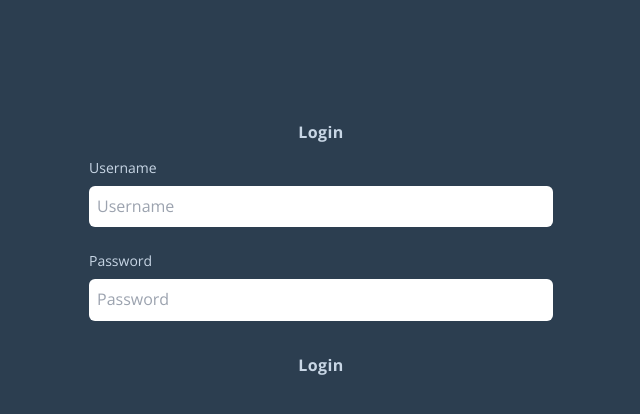
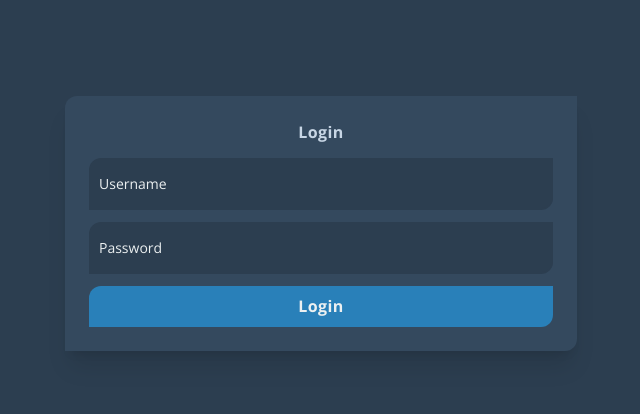
Before and after one commit to betulkilincaslan/crud-with-redux-toolkit, a React (Create React App) app: page / in a window 1280 px wide. Shown: the top 414 px of the page, without its empty margins (319-959 px from the left). Built offline with nearby package versions, Linux system fonts and the light colour scheme; no server answers.

Commit message:
chore: general changed style for ui kit

```diff
--- a/src/components/common/FormButton.js
+++ b/src/components/common/FormButton.js
@@ -1,7 +1,7 @@
 const FormButton = ({ children, type, onClick }) => {
   return (
     <button
-      className={`w-full bg-darkMountain hover:bg-wildCaribbean text-lightBlueBallerina font-bold py-2 px-4 tracking-wide transition-all duration-300 rounded-tl-xl rounded-br-xl`}
+      className={`w-full bg-belizeHole hover:bg-peterRiver text-clouds font-bold py-2 px-4 tracking-wide transition-all duration-300 rounded-tl-xl rounded-br-xl`}
       type={type || "button"}
       onClick={onClick}
     >
--- a/src/components/common/FormContainer.js
+++ b/src/components/common/FormContainer.js
@@ -1,6 +1,6 @@
 const FormContainer = ({ children }) => {
   return (
-    <div className="w-full max-w-lg m-auto rounded-tl-xl rounded-br-xl bg-imperialPrimer p-6 min-w-[200px]">
+    <div className="w-full shadow-xl max-w-lg m-auto rounded-tl-xl rounded-br-xl bg-wetAsphalt p-6 min-w-[200px]">
       {children}
     </div>
   );
--- a/src/components/common/FormInput.js
+++ b/src/components/common/FormInput.js
@@ -1,14 +1,23 @@
 const FormInput = ({ placeholder, type, name, value, onChange, min }) => {
   return (
+    <div className="relative">
       <input
-      className="w-full p-2 mb-6 text-imperialPrimer bg-lightBlueBallerina border-b-2 border-none outline-none rounded-md focus:bg-stormPetrel"
-      placeholder={placeholder}
+        id={name}
+        className="block rounded-tl-xl rounded-br-xl my-3 px-2.5 pb-2.5 pt-5 w-full text-sm text-clouds bg-midnightBlue border-0 border-b-2 border-midnightBlue appearance-none  focus:outline-none focus:ring-0 focus:bg-midnightBlue peer-focus:bg-midnightBlue focus:border-belizeHole peer"
         type={type}
         name={name}
         value={value}
         onChange={onChange}
         min={min || null}
+        placeholder=" "
       />
+      <label
+        for={name}
+        className="absolute text-sm text-clouds dark:text-clouds duration-300 transform -translate-y-4 scale-75 top-4 z-10 origin-[0] left-2.5 peer-focus:text-belizeHole peer-placeholder-shown:scale-100 peer-placeholder-shown:translate-y-0 peer-focus:scale-75 peer-focus:-translate-y-4"
+      >
+        {placeholder}
+      </label>
+    </div>
   );
 };
 
--- a/src/components/common/FormLabel.js
+++ /dev/null
@@ -1,12 +0,0 @@
-const FormLabel = ({ children, htmlFor }) => {
-  return (
-    <label
-      className="block mb-2 text-sm text-lightBlueBallerina"
-      htmlFor={htmlFor}
-    >
-      {children}
-    </label>
-  );
-};
-
-export default FormLabel;
--- a/src/components/search/SearchContainer.js
+++ b/src/components/search/SearchContainer.js
@@ -1,11 +1,8 @@
 import FormInput from "components/common/FormInput";
-import FormLabel from "components/common/FormLabel";
 
 const SearchContainer = ({ onSearchInputChangeHandler, searchField }) => {
   return (
-    <div className="">
-      <FormLabel htmlFor="username">Search todo by userID or title</FormLabel>
-
+    <div className="py-4">
       <FormInput
         placeholder="Search Todo"
         type="text"
--- a/src/components/todo/AddTodoModal.js
+++ b/src/components/todo/AddTodoModal.js
@@ -3,7 +3,6 @@ import FormButton from "components/common/FormButton";
 import FormContainer from "components/common/FormContainer";
 import FormHeader from "components/common/FormHeader";
 import FormInput from "components/common/FormInput";
-import FormLabel from "components/common/FormLabel";
 import { useDispatch } from "react-redux";
 import { addTodosAsync } from "redux/todos/todosSlice";
 import { toast } from "react-toastify";
@@ -56,9 +55,6 @@ const AddTodoModal = ({ setShowAddTodoModal }) => {
         <FormHeader>Add Todo</FormHeader>
 
         <form onSubmit={(e) => onFormSubmitHandler(e)}>
-          <div>
-            <FormLabel htmlFor="userId">User Id</FormLabel>
-
           <FormInput
             type="number"
             min="1"
@@ -67,10 +63,6 @@ const AddTodoModal = ({ setShowAddTodoModal }) => {
             value={userId}
             onChange={(e) => onInputChangeHandler(e)}
           ></FormInput>
-          </div>
-          <div>
-            <FormLabel htmlFor="title">Title</FormLabel>
-
           <FormInput
             type="text"
             name="title"
@@ -78,7 +70,6 @@ const AddTodoModal = ({ setShowAddTodoModal }) => {
             value={title}
             onChange={(e) => onInputChangeHandler(e)}
           ></FormInput>
-          </div>
 
           <div>
             <FormButton type="submit">Add Todo</FormButton>
--- a/src/components/todo/TodoTable.js
+++ b/src/components/todo/TodoTable.js
@@ -38,7 +38,7 @@ const TodoTable = ({ todos, filteredTodos }) => {
         />
       )}
 
-      <section className="py-12 text-center w-full min-h-max">
+      <section className="py-4 text-center w-full min-h-max">
         <div className="grid grid-cols-1 bg-slate-800">
           <div className="px-2 py-4">
             <div className="overflow-x-auto sm:-mx-6 lg:-mx-8">
--- a/src/components/todo/UpdateTodoModal.js
+++ b/src/components/todo/UpdateTodoModal.js
@@ -3,7 +3,6 @@ import FormButton from "components/common/FormButton";
 import FormContainer from "components/common/FormContainer";
 import FormHeader from "components/common/FormHeader";
 import FormInput from "components/common/FormInput";
-import FormLabel from "components/common/FormLabel";
 import { useDispatch } from "react-redux";
 import { toast } from "react-toastify";
 import { updateTodosAsync } from "redux/todos/todosSlice";
@@ -56,9 +55,6 @@ const UpdateTodoModal = ({ updatedTodoItem, setShowUpdateTodoModal }) => {
         <FormHeader> Update Todo with id: {id} </FormHeader>
 
         <form onSubmit={(e) => onFormSubmitHandler(e)}>
-          <div>
-            <FormLabel htmlFor="userId">User Id</FormLabel>
-
           <FormInput
             type="number"
             min="1"
@@ -67,10 +63,6 @@ const UpdateTodoModal = ({ updatedTodoItem, setShowUpdateTodoModal }) => {
             value={updatedUserId}
             onChange={(e) => setUpdatedUserId(e.target.value)}
           ></FormInput>
-          </div>
-          <div>
-            <FormLabel htmlFor="title">Title</FormLabel>
-
           <FormInput
             type="text"
             name="title"
@@ -78,10 +70,8 @@ const UpdateTodoModal = ({ updatedTodoItem, setShowUpdateTodoModal }) => {
             value={updatedTodoTitle}
             onChange={(e) => setUpdatedTodoTitle(e.target.value)}
           ></FormInput>
-          </div>
 
           <div className="flex mb-3">
-            <FormLabel htmlFor="completed">Completed</FormLabel>
             <input
               type="checkbox"
               className="accent-cyan-300 md:accent-cyan-500 cursor-pointer w-4 h-4 ml-2"
--- a/src/screens/HomeScreen.js
+++ b/src/screens/HomeScreen.js
@@ -37,11 +37,11 @@ const HomeScreen = () => {
         <Spinner />
       ) : (
         <>
-          <AddTodoContainer />
           <SearchContainer
             onSearchInputChangeHandler={onSearchInputChangeHandler}
             searchField={searchField}
           />
+          <AddTodoContainer />
           <TodoTable todos={todos} filteredTodos={filteredTodos} />
         </>
       )}
--- a/src/screens/LoginScreen.js
+++ b/src/screens/LoginScreen.js
@@ -3,7 +3,6 @@ import FormButton from "components/common/FormButton";
 import FormContainer from "components/common/FormContainer";
 import FormHeader from "components/common/FormHeader";
 import FormInput from "components/common/FormInput";
-import FormLabel from "components/common/FormLabel";
 import { useSelector, useDispatch } from "react-redux";
 import { getUsersAsync, usersLoginData } from "redux/users/usersSlice";
 import { useNavigate } from "react-router-dom";
@@ -52,9 +51,6 @@ const LoginScreen = () => {
       <FormContainer>
         <FormHeader>Login</FormHeader>
         <form onSubmit={(e) => onSubmitHandler(e)}>
-          <div>
-            <FormLabel htmlFor="username">Username</FormLabel>
-
           <FormInput
             placeholder="Username"
             type="text"
@@ -62,10 +58,6 @@ const LoginScreen = () => {
             value={username}
             onChange={(e) => onInputChangeHandler(e)}
           ></FormInput>
-          </div>
-          <div>
-            <FormLabel htmlFor="password">Password</FormLabel>
-
           <FormInput
             placeholder="Password"
             type="password"
@@ -73,7 +65,6 @@ const LoginScreen = () => {
             value={password}
             onChange={(e) => onInputChangeHandler(e)}
           ></FormInput>
-          </div>
           <div>
             <FormButton type="submit">Login</FormButton>
           </div>
```
Lines whose indentation alone changed are shown as unchanged.
